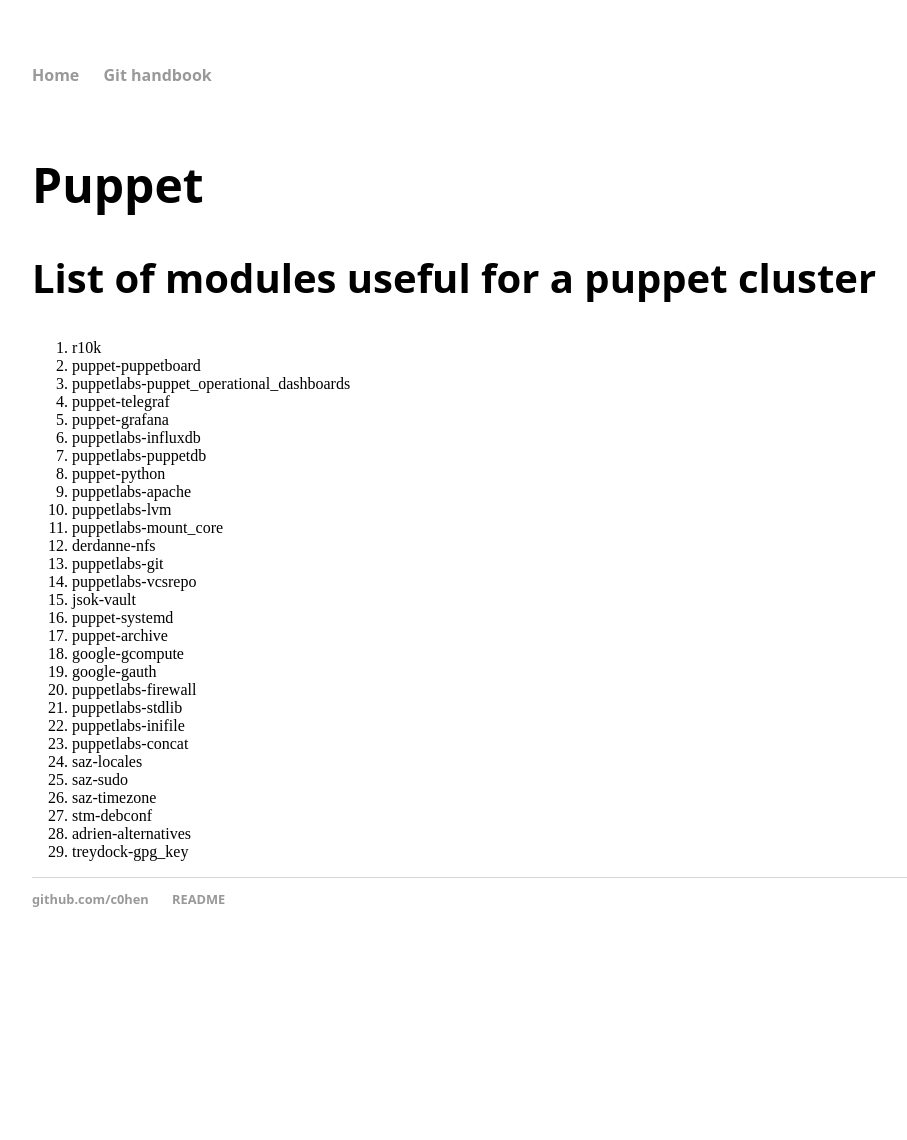
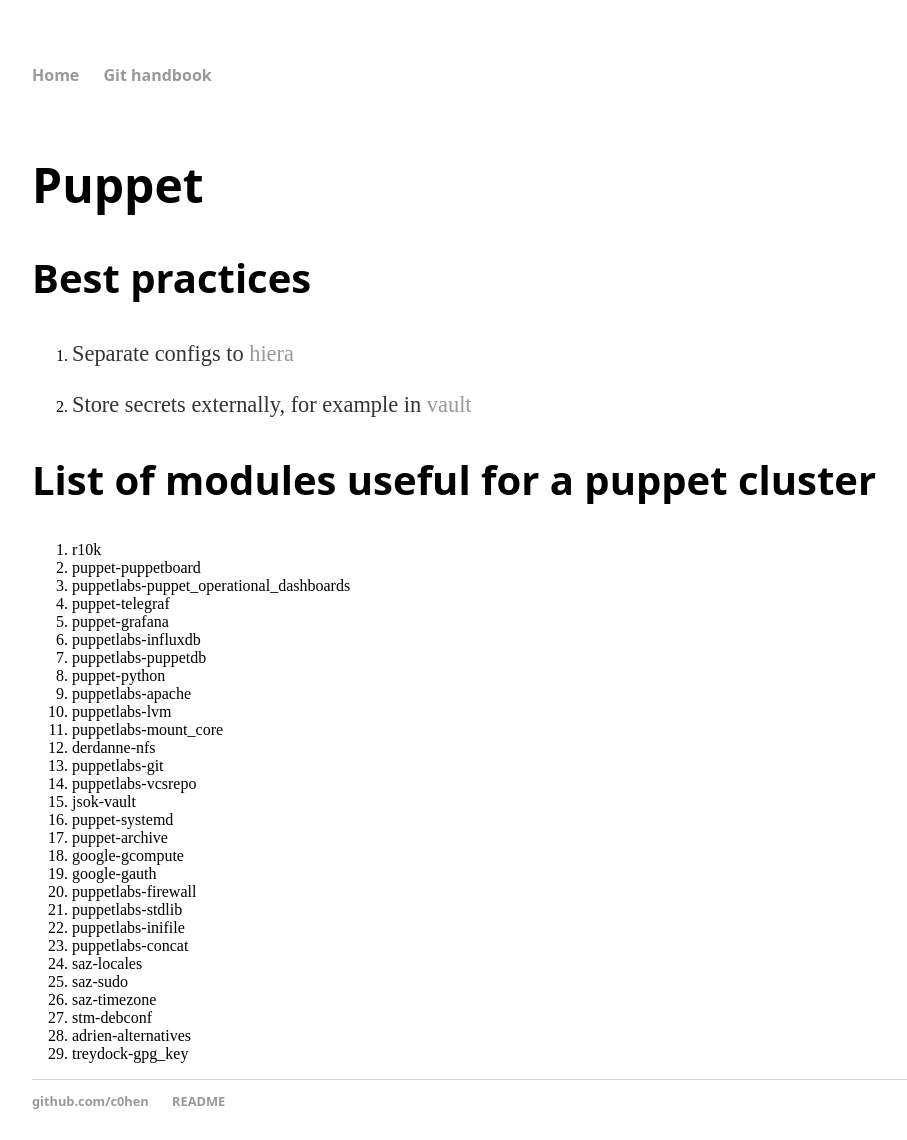
Before and after one commit to c0hen/c0hen, a Jekyll site: the page built from puppet.md, in a window 1280 px wide. Shown: the whole page, without its empty margins (96-1003 px from the left). Built offline with Jekyll 4.4.1, drawn with Linux system fonts in a browser that asks for light colours; before the commit the page ends 938 px from its top, so only the background shows below that.

Commit message:
add content

```diff
--- a/puppet.md
+++ b/puppet.md
@@ -1,9 +1,16 @@
 ---
 layout: default
 title: Puppet
-description: List of modules useful for a puppet cluster
+description: Useful for a puppet cluster
 tags: puppet modules coding
 ---
+
+## Best practices
+
+1. Separate configs to [hiera](https://www.puppet.com/docs/puppet/7/hiera.html)
+
+1. Store secrets externally, for example in [vault](https://www.vaultproject.io)
+
 ## List of modules useful for a puppet cluster
 
 1. r10k
```
